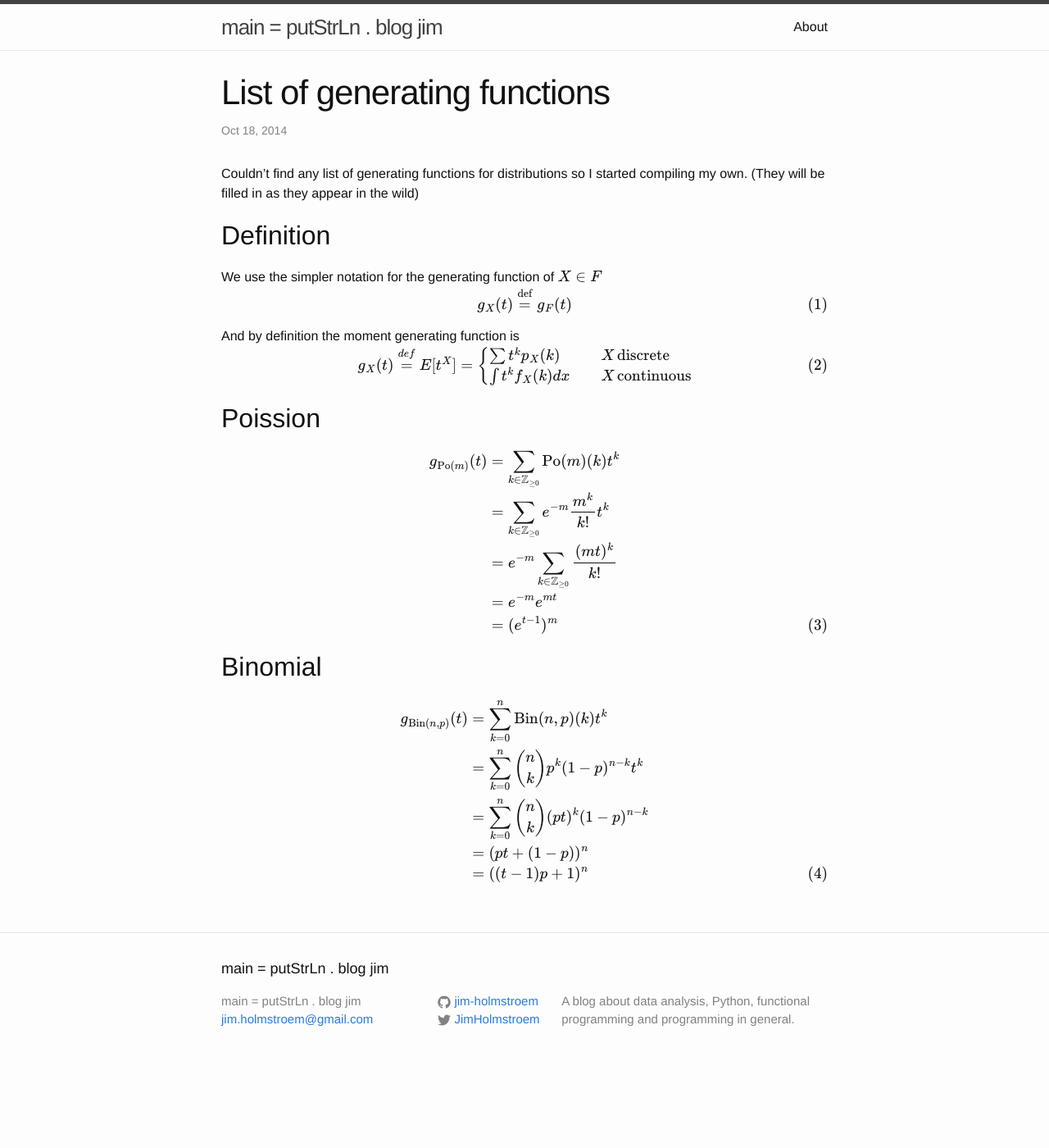
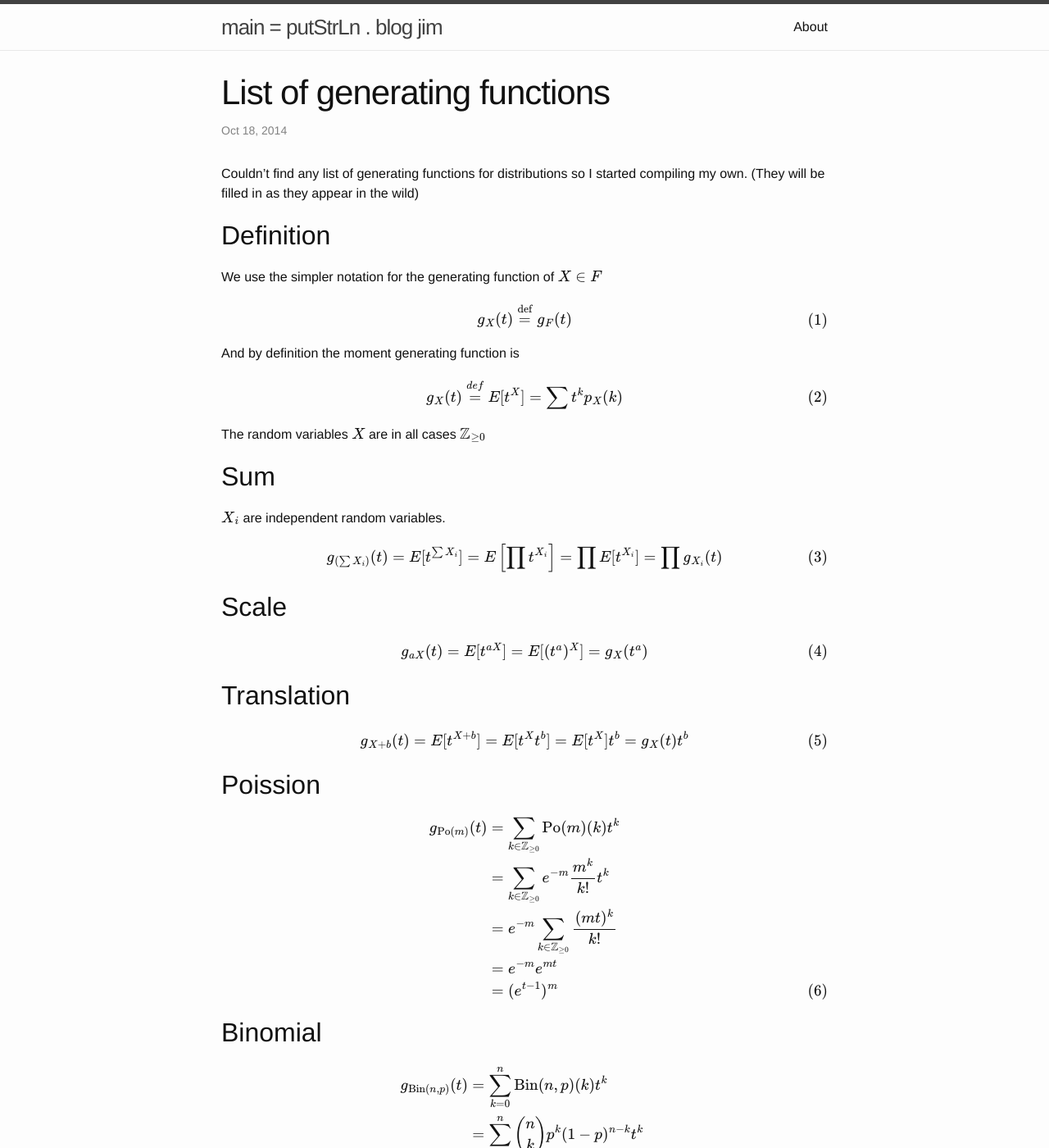
Before and after one commit to Jim-Holmstroem/jim-holmstroem.github.io, a Jekyll site: the page built from _posts/2014-10-18-generating-function-list.markdown, in a window 1280 px wide and 1400 px high. Shown: the whole window at 82% size. Built offline with Jekyll 4.4.1, drawn with Linux system fonts in a browser that asks for light colours; formulas are drawn with MathJax 3; some of the changed text lies outside the part shown.

Commit message:
Update on generating function list

```diff
--- a/_posts/2014-10-18-generating-function-list.markdown
+++ b/_posts/2014-10-18-generating-function-list.markdown
@@ -12,6 +12,7 @@ Definition
 ----------
 
 We use the simpler notation for the generating function of $X\in F$
+
 $$
 \begin{equation}
     g_{X}(t) \overset{\text{def}}{=} g_{F}(t)
@@ -19,12 +20,41 @@ $$
 $$
 
 And by definition the moment generating function is
+
 $$
 \begin{equation}
-    g_{X}(t) \overset{def}{=} E[t^X] = \begin{cases}
-        \sum t^k p_X(k) &\quad X\, \text{discrete} \\
-        \int t^k f_X(k) dx &\quad X\, \text{continuous} \\
-    \end{cases}
+    g_{X}(t) \overset{def}{=} E[t^X] =
+        \sum t^k p_X(k)
+\end{equation}
+$$
+
+The random variables $X$ are in all cases $\mathbb{Z}_{\ge 0}$
+
+Sum
+---
+$X_i$ are independent random variables.
+
+$$
+\begin{equation}
+    g_{(\sum X_i)}(t) = E[t^{\sum X_i}] = E\left[\prod t^{X_i} \right] = \prod E[t^{X_i}] = \prod g_{X_i}(t)
+\end{equation}
+$$
+
+Scale
+-----
+
+$$
+\begin{equation}
+    g_{aX}(t) = E[t^{aX}] = E[(t^a)^X] = g_{X}(t^a)
+\end{equation}
+$$
+
+Translation
+-----------
+
+$$
+\begin{equation}
+    g_{X+b}(t) = E[t^{X+b}] = E[t^Xt^b] = E[t^X]t^b = g_{X}(t)t^b
 \end{equation}
 $$
 
@@ -48,7 +78,17 @@ $$
     g_{\text{Bin}(n, p)}(t) &= \sum\limits_{k=0}^n \text{Bin}(n, p)(k)t^k \nonumber \\
                             &= \sum\limits_{k=0}^n \binom{n}{k} p^k(1-p)^{n-k}t^k \nonumber \\
                             &= \sum\limits_{k=0}^n \binom{n}{k} (pt)^k(1-p)^{n-k} \nonumber \\
-                            &= (pt + (1-p))^n \nonumber \\
-                            &= ((t-1)p + 1)^n
+                            &= (pt + (1-p))^n
 \end{align}
 $$
+
+Geometric
+---------
+$$
+\begin{align}
+    g_{\text{Ge}(p)}(t) &= \sum\limits_{k\in\mathbb{Z}_{\ge 0}} \text{Ge}(p)(k) t^k \nonumber \\
+                        &= \sum\limits_{k\in\mathbb{Z}_{\ge 0}} p(1-p)^k t^k \nonumber \\
+                        &= p\sum\limits_{k\in\mathbb{Z}_{\ge 0}} ((1-p)t)^k \nonumber \\
+                        &= \frac{p}{1-(1-p)t}, \quad |t| < \frac{1}{1-p}
+\end{align}
+$$
```
